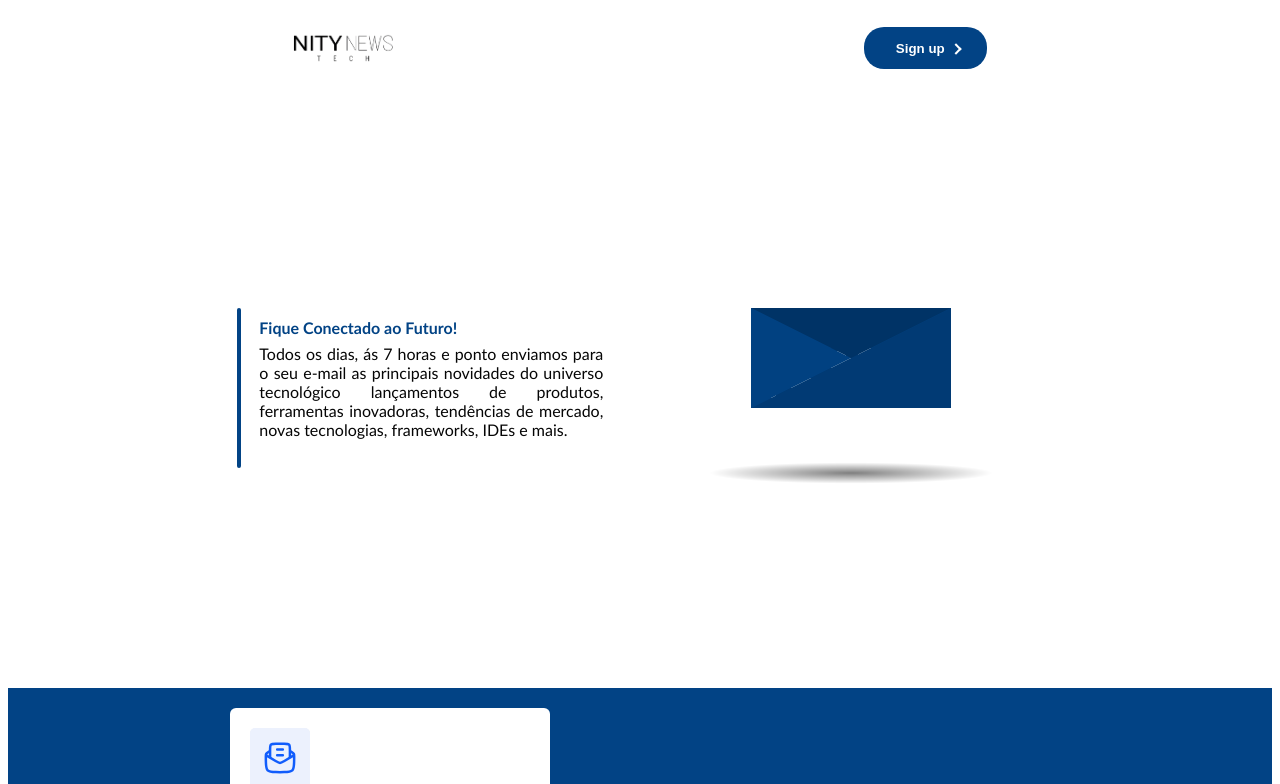
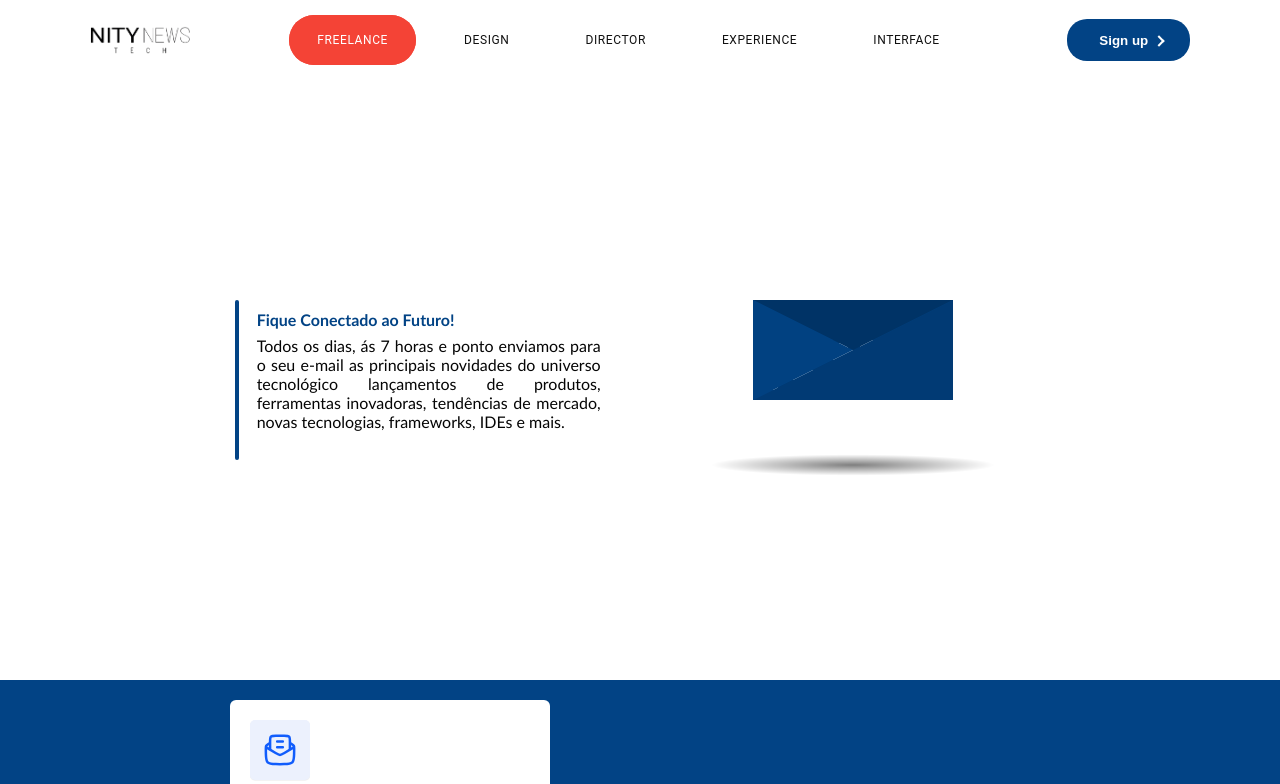
Before and after one commit to heltonsantos001/Site-NityNews-Tech, a React (Vite) app in the folder NityNewsTechFront/: page / in a window 1280 px wide. Shown: the top 784 px of the page. Built offline with nearby package versions, Linux system fonts and the light colour scheme.

Commit message:
ajuste menu

```diff
--- a/NityNewsTechFront/src/Components/Header/Header.jsx
+++ b/NityNewsTechFront/src/Components/Header/Header.jsx
@@ -1,10 +1,14 @@
+import { MenuBar } from "../Menu/MenuBar";
 import logo from "./../../Img/Logo.png"
 import "./HeaderStyle.css"
+
+
 
 export function Header(){
     return(
         <header>
             <img src={logo} alt="" />
+            <MenuBar />
             <button>
                 Sign up
                 <div class="arrow-wrapper">
--- a/NityNewsTechFront/src/Components/Menu/Menu.Jsx
+++ b/NityNewsTechFront/src/Components/Menu/MenuBar.jsx
@@ -3,7 +3,7 @@ import "./MenuStyle.css";
 import gsap from "gsap";
 
 
-export function Menu(){
+export function MenuBar(){
 
   const { useRef, useState, useEffect, createRef } = React
 
```
